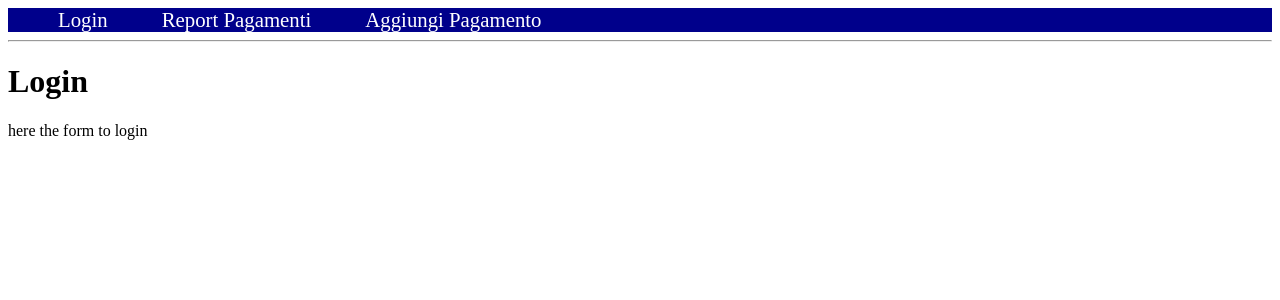
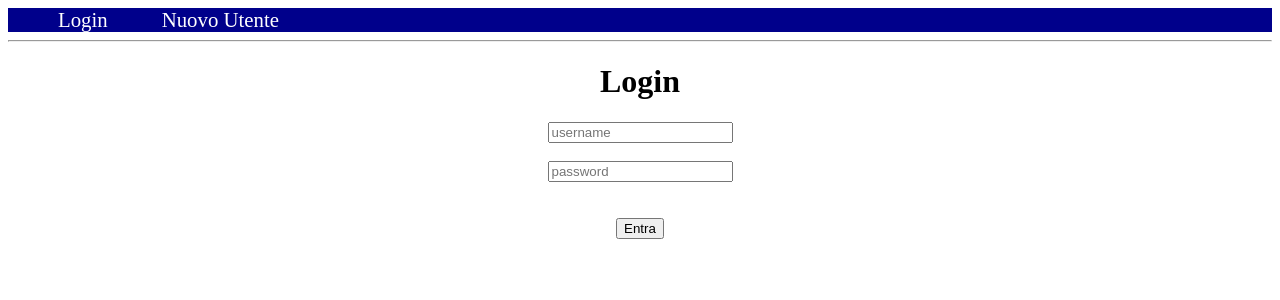
Before and after one commit to lukamath/Web-Cash, a Flask app: page / in a window 1280 px wide. Shown: the top 300 px of the page. Run offline with Flask 2, Linux system fonts and the light colour scheme.

Commit message:
insert login form X

```diff
--- a/application.py
+++ b/application.py
@@ -25,7 +25,7 @@ class Receipt(db.Model):
 
 class Payment(db.Model):
 	id=db.Column(db.Integer, primary_key=True)
-	receipt_id=db.Column(db.Integer, db.ForeignKey('receipt.id'))
+	#receipt_id=db.Column(db.Integer, db.ForeignKey('receipt.id'))
 	receipt=db.relationship('Receipt',backref='payment')
 
 class Customer(db.Model):
@@ -36,9 +36,23 @@ class Customer(db.Model):
 	course_id=db.Column(db.Integer)
 	receipts=db.relationship('Receipt',backref='customer', lazy=True)
 
-@app.route('/')
+@app.route('/',methods=['GET','POST'])
 def index():
-	return render_template('index.html')
+	if request.method == 'POST':
+		username = request.form['username']
+		password = request.form['password']
+		if not username:
+			flash('username obbligatorio!')
+		elif not password:
+			flash('password obbligatoria!')
+		else:
+			user=User.query.filter_by(username=username, password=password).first()
+			if user:
+				return render_template('search.html')
+		flash('Utente non trovato. Verifica le tue credenziali')
+		return render_template('index.html')
+	else:
+		return render_template('index.html')
 
 @app.route('/payment',methods=['GET','POST'])
 def add_payment(customer_id):
@@ -47,3 +61,7 @@ def add_payment(customer_id):
 	else:
 		customer_id=1
 	return render_template('add_payment.html', customer_id=customer_id)
+
+@app.route('/search', methods=['GET','POST'])
+def search():
+	return render_template('search.html')
--- /dev/null
+++ b/templates/base_login.html
@@ -0,0 +1,61 @@
+<!DOCTYPE html>
+<html lang="en">
+<head>
+    <meta charset="UTF-8">
+    <title>{% block title %} {% endblock %} - Report Presenze</title>
+    <style>
+        .message {
+            padding: 10px;
+            margin: 5px;
+            background-color: #f3f3f3
+        }
+
+        nav{
+            background-color: darkblue;
+        }
+        nav a {
+            color: white;   /*#d64161;*/
+            font-size: 1.3em;
+            margin-left: 50px;
+            text-decoration: none;
+        }
+
+        .alert {
+            padding: 20px;
+            margin: 5px;
+            color: #970020;
+            background-color: #ffd5de;
+        }
+
+        td {text-align: left; vertical-align: top;
+        }
+
+        .t2{
+            color: grey;
+            font-size: 1.3em;
+            text-decoration: blink;
+        }
+
+        .t3{
+            color: grey;
+            font-size: 1.1em;
+            text-decoration: blink;
+            font-style: italic;
+        }
+
+    </style>
+</head>
+<body>
+    <nav>
+        <a href="{{ url_for('index') }}">Login</a>
+        <a href="#">Nuovo Utente</a>
+    </nav>
+    <hr>
+    <div class="content">
+        {% for message in get_flashed_messages() %}
+            <div class="alert">{{ message }}</div>
+        {% endfor %}
+        {% block content %} {% endblock %}
+    </div>
+</body>
+</html>
--- a/templates/index.html
+++ b/templates/index.html
@@ -1,9 +1,21 @@
-{% extends 'base.html' %}
+{% extends 'base_login.html' %}
 
 {% block content %}
 
-<h1>{% block title %} Login {% endblock %}</h1>
+<h1 align="center">{% block title %} Login {% endblock %}</h1>
 
-	here the form to login
+<div class='login-form' align="center">
+	<form method="post">
+		<input type="text" name="username"
+               placeholder="username"
+               value="{{ request.form['username'] }}"></input>
+        <br><br>
+        <input type="password" name="password"
+               placeholder="password"
+               value="{{ request.form['password'] }}"></input>
+        <br><br><br>
+        <button type="submit">Entra</button>
+	</form>
+</div>
 
 {% endblock %}
```
